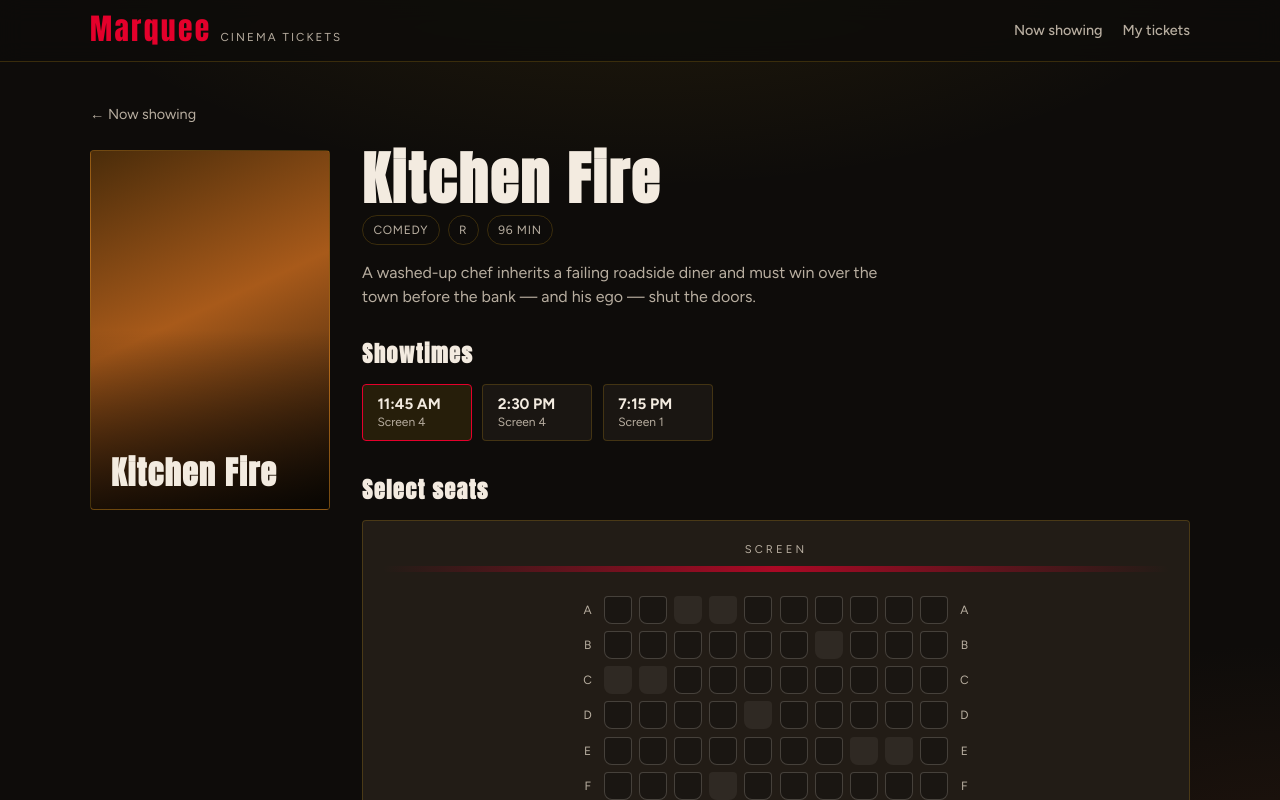
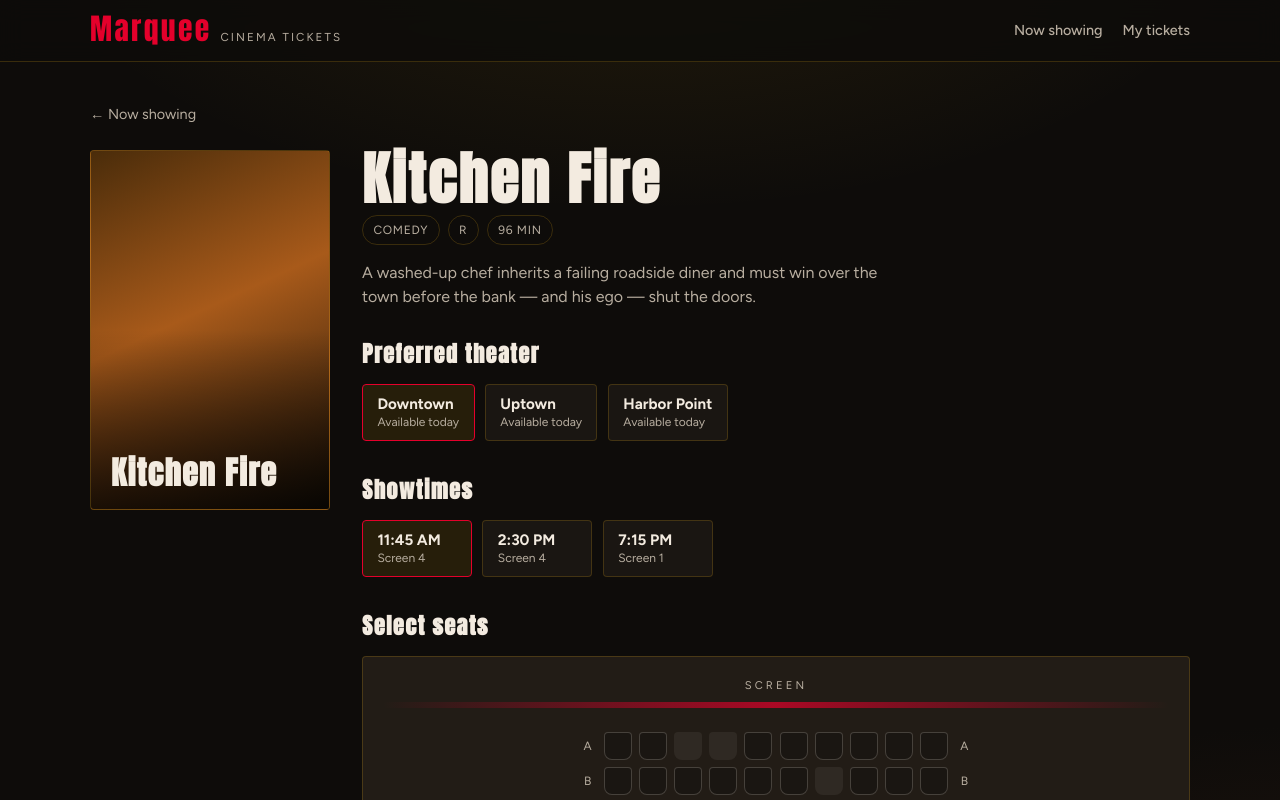
Before and after one commit to pranathir06/marquee-tickets, a React (Vite) app: page /movie/kitchen-fire in a window 1280 px wide. Shown: the top 800 px of the page. Built offline with nearby package versions, Linux system fonts and the light colour scheme.

Commit message:
chore: update src/pages/MoviePage.tsx

```diff
--- a/src/pages/MoviePage.tsx
+++ b/src/pages/MoviePage.tsx
@@ -93,6 +93,21 @@ export default function MoviePage() {
           </div>
           <p className="synopsis">{movie.synopsis}</p>
 
+          <h3 className="subhead">Preferred theater</h3>
+          <div className="showtime-list">
+            {THEATER_LOCATIONS.map((location) => (
+              <button
+                key={location}
+                type="button"
+                className={`showtime-btn${theater === location ? " selected" : ""}`}
+                onClick={() => setTheater(location)}
+              >
+                <strong>{location}</strong>
+                <span>Available today</span>
+              </button>
+            ))}
+          </div>
+
           <h3 className="subhead">Showtimes</h3>
           <div className="showtime-list">
             {movie.showtimes.map((st) => (
```
